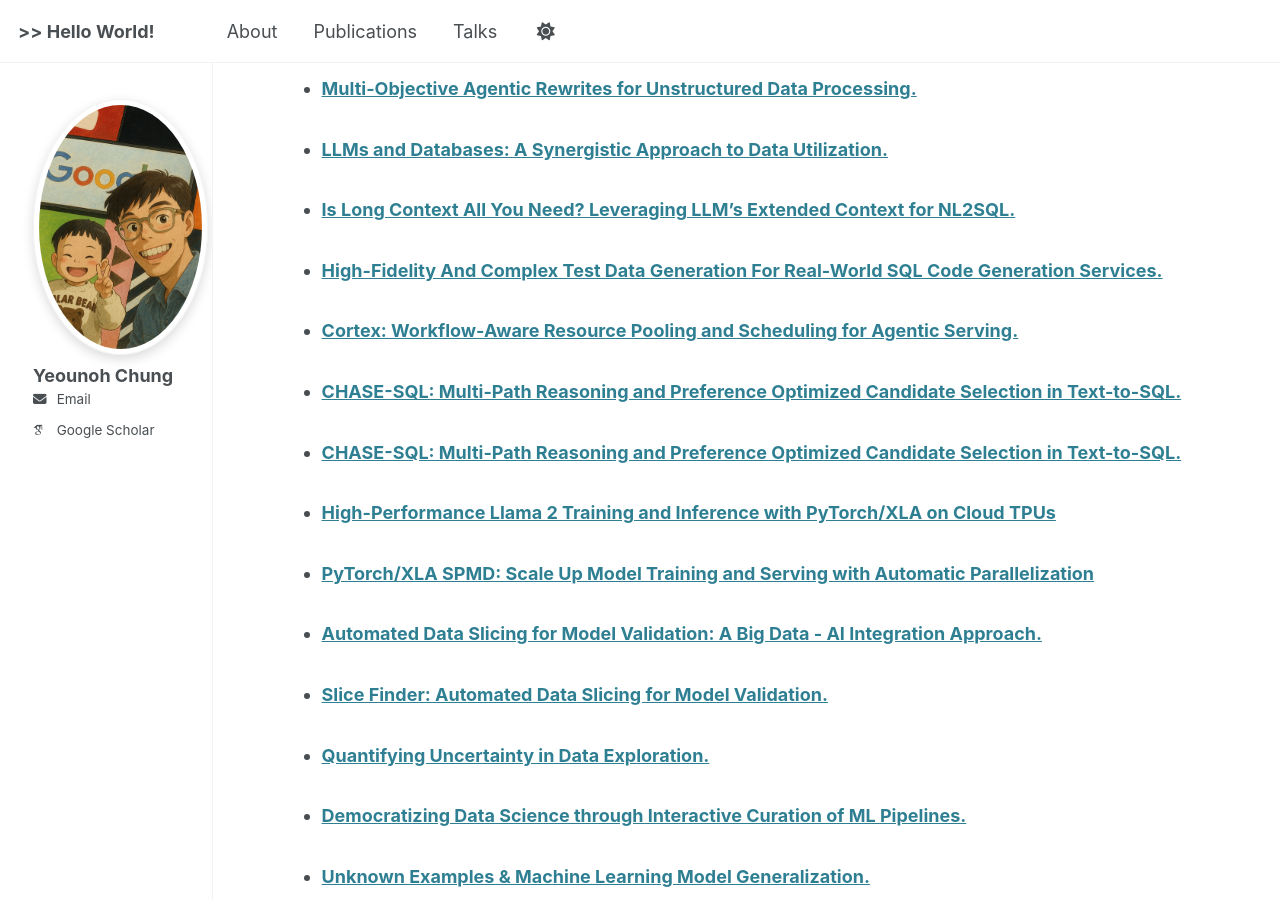
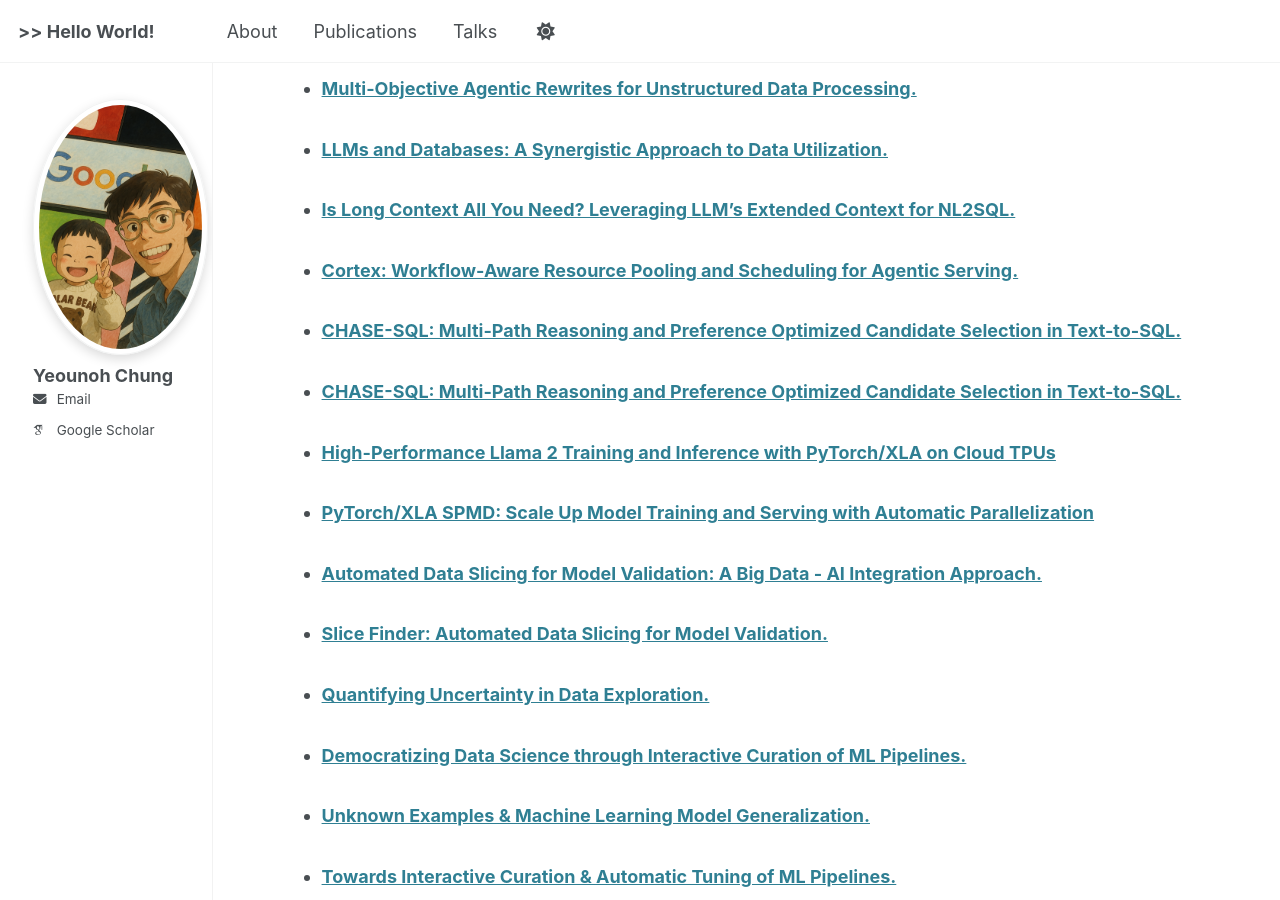
Before and after one commit to yeounoh/yeounoh.github.io, a Jekyll site: the page built from _pages/cv.md, in a window 1280 px wide and 900 px high, scrolled down 1124 px. Built offline with Jekyll 4.4.1, drawn with Linux system fonts in a browser that asks for light colours; some web fonts are replaced; some of the changed text lies outside the part shown.

Commit message:
Update Cornell education details and set ICDE 2026 for high-fidelity data generation paper

```diff
--- a/_publications/2025_highfidelity_and_complex_test_.md
+++ /dev/null
@@ -1,10 +0,0 @@
----
-title: High-Fidelity And Complex Test Data Generation For Real-World SQL Code Generation
-  Services.
-collection: publications
-category: papers
-permalink: /publication/2025_highfidelity_and_complex_test_
-venue: arXiv preprint
-paperurl: https://doi.org/10.48550/arXiv.2504.17203
-date: 2025-01-01
----
```
Also changed, not shown: _pages/about.md (+1 -1 lines), _pages/cv.md (+1 -1 lines), _publications/2026_highfidelity_and_complex_test_.md (+3 -2 lines).
